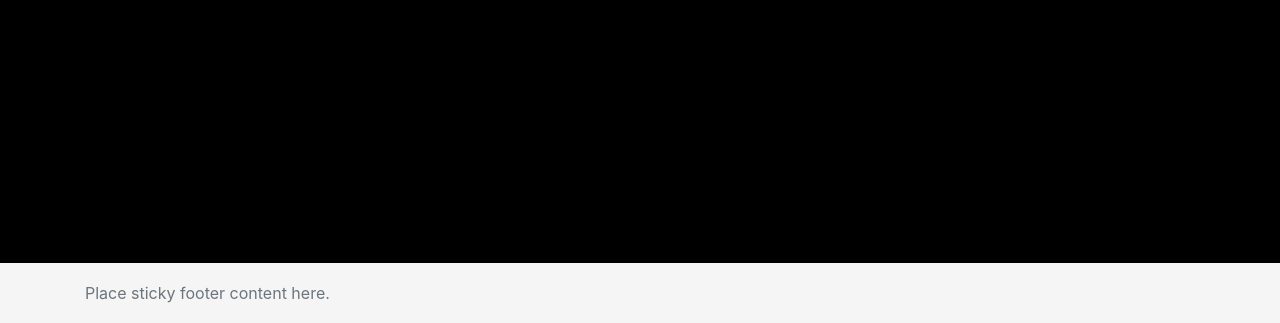
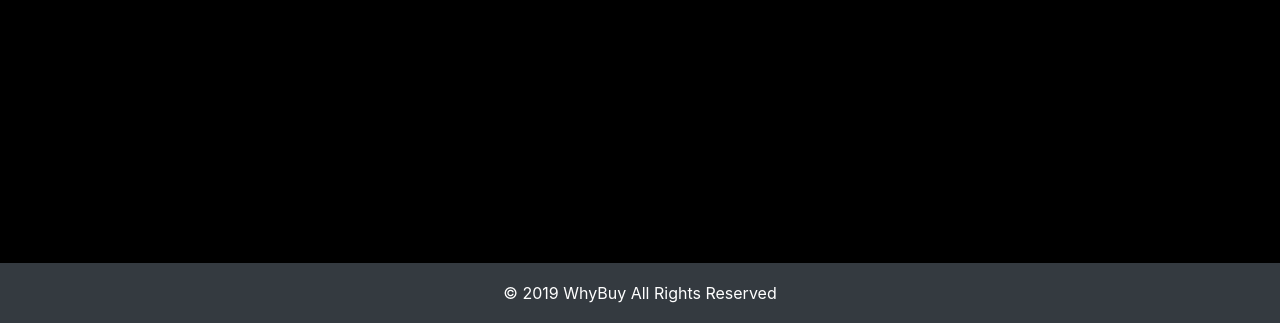
Before and after one commit to romulus0305/romulus0305.github.io, a plain HTML site: page index.html in a window 1280 px wide. Shown: the part 477-800 px from the top of the page. Drawn offline with Linux system fonts and the light colour scheme.

Commit message:
wbFooter

```diff
--- a/index.html
+++ b/index.html
@@ -74,8 +74,8 @@
 
 
 <footer class="footer">
-        <div class="container" wfd-id="0">
-          <span class="text-muted" wfd-id="1">Place sticky footer content here.</span>
+        <div class="container-fluid text-center" wfd-id="0">
+          <span wfd-id="1">© 2019 WhyBuy All Rights Reserved</span>
         </div>
       </footer>
 </body>
--- a/website.css
+++ b/website.css
@@ -45,10 +45,11 @@ body{
 
 
 .footer {
-    position: absolute;
-    bottom: 0;
+    position:fixed;
+    bottom:0;
     width: 100%;
     height: 60px;
     line-height: 60px;
-    background-color: #f5f5f5;
+    background-color: #343a40 !important;
+    color:#fff;
 }
```
